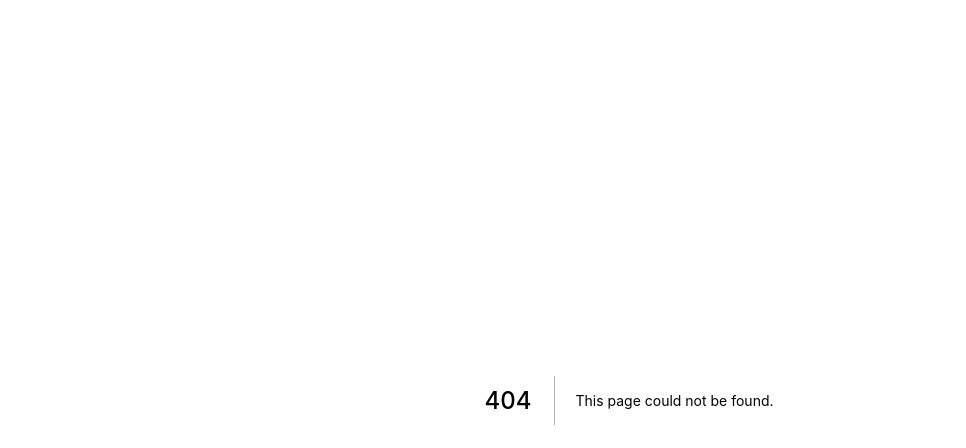
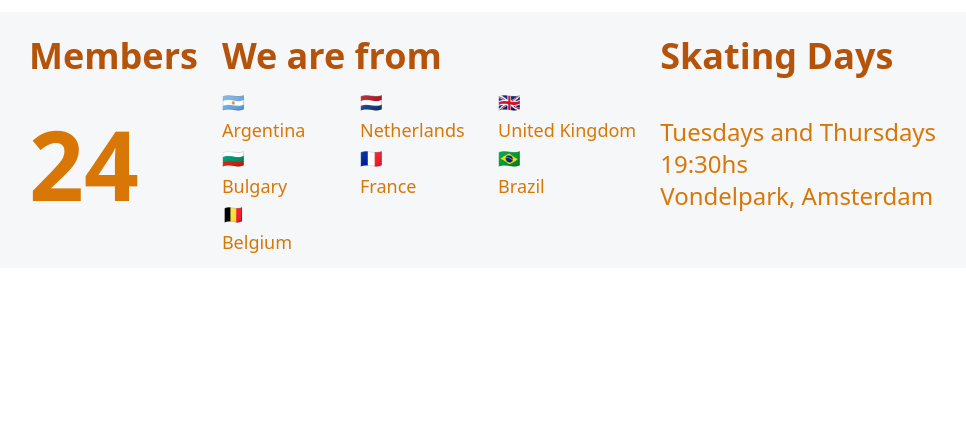
Before and after one commit to Woile/bladers, a Next.js app: page /Information in a window 1280 px wide. Before the commit this address had no page. Shown: the top 448 px of the page, without its empty margins (11-977 px from the left). Built offline with nearby package versions, Linux system fonts and the light colour scheme.

Commit message:
created component Counter and View Information

```diff
--- /dev/null
+++ b/components/Counter.js
@@ -0,0 +1,38 @@
+import React, { Component, useEffect, useState } from 'react';
+
+const easeOutQuad = t => t * (2 - t);
+const frameDuration = 1000 / 60;
+const members = 24;
+
+const CountUpAnimation = ({ children, duration = 2000 }) => {
+  const countTo = parseInt(children, 10);
+  const [count, setCount] = useState(0);
+
+
+  useEffect(() => {
+    let frame = 0;
+    const totalFrames = Math.round(duration / frameDuration);
+    const counter = setInterval(() => {
+      frame++;
+      const progress = easeOutQuad(frame / totalFrames);
+      setCount(countTo * progress);
+
+      if (frame === totalFrames) {
+        clearInterval(counter);
+      }
+    }, frameDuration);
+  }, []);
+
+  return Math.floor(count);
+};
+
+
+export class Counter extends Component {
+
+  render() {
+    return (
+      <CountUpAnimation>{members}</CountUpAnimation>
+    )
+  }
+};
+export default Counter;
--- a/pages/Counter.js
+++ b/pages/Information.js
@@ -1,36 +1,12 @@
-import React, { useEffect, useState } from 'react';
+import React from 'react';
+import Counter from "../components/Counter";
 
-const easeOutQuad = t => t * (2 - t);
-const frameDuration = 1000 / 60;
-const members = 24;
-
-const CountUpAnimation = ({ children, duration = 2000 }) => {
-  const countTo = parseInt(children, 10);
-  const [count, setCount] = useState(0);
-
-  useEffect(() => {
-    let frame = 0;
-    const totalFrames = Math.round(duration / frameDuration);
-    const counter = setInterval(() => {
-      frame++;
-      const progress = easeOutQuad(frame / totalFrames);
-      setCount(countTo * progress);
-
-      if (frame === totalFrames) {
-        clearInterval(counter);
-      }
-    }, frameDuration);
-  }, []);
-
-  return Math.floor(count);
-};
-
-const Counter = () => (
+const Information = () => (
   <div className="bg-gray-100 bg-opacity-70 justify-center my-3 p-3 min-h-0 text-yellow-600">
     <div className="flex flex-col md:flex-row mx-4">
       <div className="mx-3">
         <h4 className="my-3 text-4xl font-semibold text-yellow-700">Members</h4>
-        <h6 className="text-8xl  font-extrabold mt-10"><CountUpAnimation>{members}</CountUpAnimation></h6>
+        <h6 className="text-8xl  font-extrabold mt-10"><Counter></Counter></h6>
       </div>
       <div className="mx-3 justify-center">
         <h4 className="my-3 text-4xl font-semibold text-yellow-700">We are from</h4>
@@ -56,4 +32,4 @@ const Counter = () => (
   </div >
 );
 
-export default Counter;
+export default Information;
--- a/pages/_app.js
+++ b/pages/_app.js
@@ -1,5 +1,4 @@
 import '../styles/globals.css'
-import 'tailwindcss/tailwind.css'
 
 function MyApp({ Component, pageProps }) {
   return <Component {...pageProps} />
--- a/pages/index.js
+++ b/pages/index.js
@@ -1,6 +1,6 @@
 import Head from "next/head";
 import Subscribe from "./Subscribe";
-import Counter from "./Counter";
+import Information from "./Information";
 
 export default function Home() {
   return (
@@ -17,7 +17,7 @@ export default function Home() {
           <div className="text-2xl">
             <h1
               className="text-8xl bg-gray-100 bg-opacity-80 p-4 font-mono antialiased font-extrabold tracking-tight text-yellow-600 transform -skew-y-6 m-4"
-              style={{ webkitTextStroke: "2px black" }}
+              style={{ WebkitTextStroke: "2px black" }}
             >
               Bladers Club
             </h1>
@@ -51,7 +51,7 @@ export default function Home() {
               </a>
             </div>
           </div>
-          <Counter />
+          <Information />
           {/* <Subscribe /> */}
           {/* <footer>
           <nav className="bg-gray-800 p-6 text-white">
--- a/styles/globals.css
+++ b/styles/globals.css
@@ -1,7 +1,5 @@
 @tailwind base;
-
 @tailwind components;
-
 @tailwind utilities;
 
 .tooltip {
--- a/tailwind.config.js
+++ b/tailwind.config.js
@@ -6,9 +6,6 @@ module.exports = {
         // Complex site-specific row configuration
         layout: "1fr",
       },
-      colors: {
-        orange: '#ed8936',
-      }
     },
   },
   variants: {},
```
